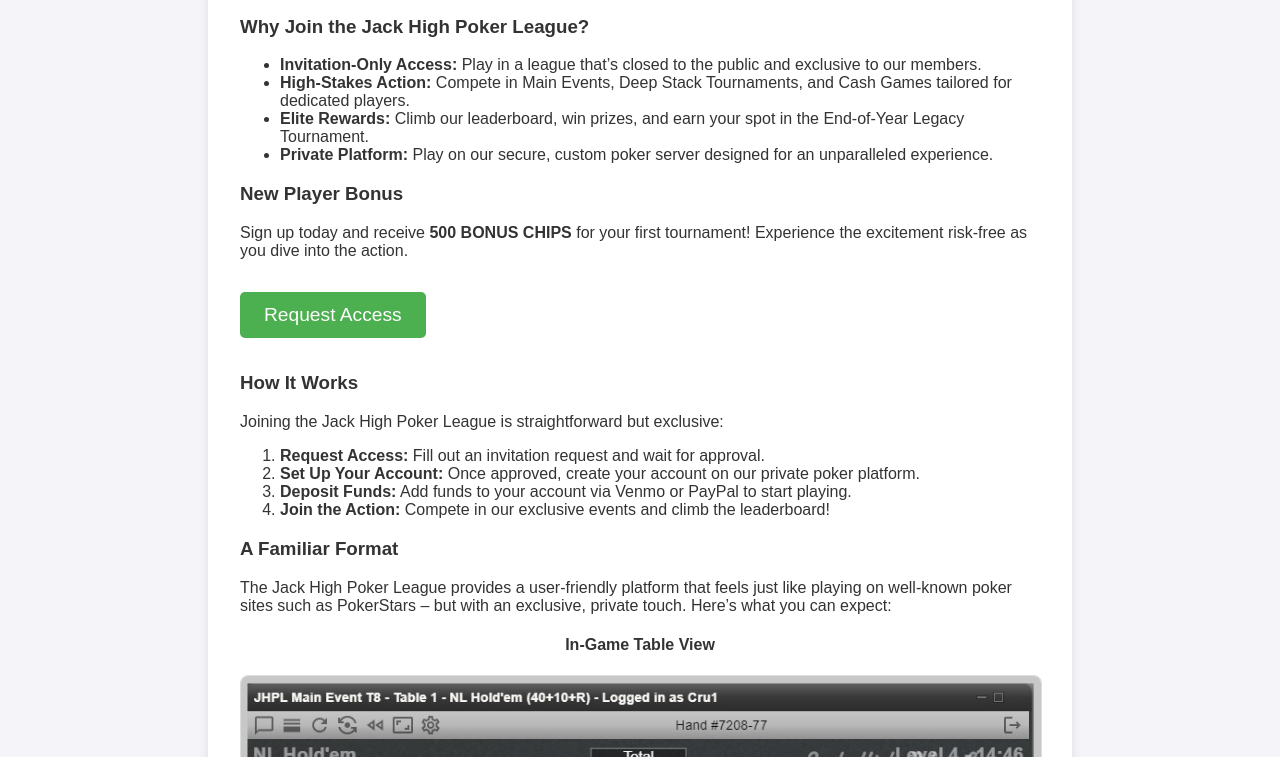
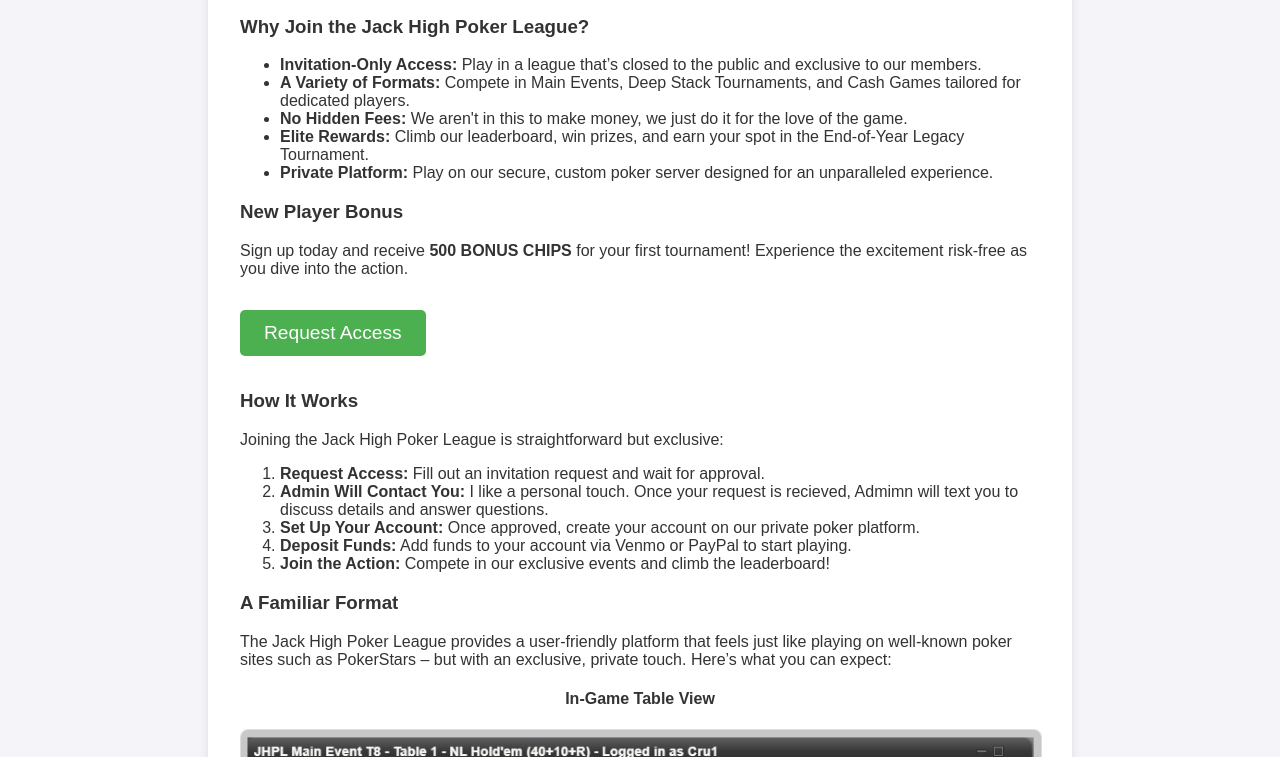
Before and after one commit to BCruey/JHPLnewplayer, a plain HTML site: page index.html in a window 1280 px wide. Shown: the part 343-1100 px from the top of the page. Drawn offline with Linux system fonts and the light colour scheme.

Commit message:
Update index.html

```diff
--- a/index.html
+++ b/index.html
@@ -19,7 +19,7 @@
             padding: 0;
         }
         header img {
-            width: 100%;
+            width: calc(100% - 4rem);
             max-width: 800px;
             margin: 0 auto;
             display: block;
@@ -81,7 +81,8 @@
     <h3>Why Join the Jack High Poker League?</h3>
     <ul>
         <li><strong>Invitation-Only Access:</strong> Play in a league that’s closed to the public and exclusive to our members.</li>
-        <li><strong>High-Stakes Action:</strong> Compete in Main Events, Deep Stack Tournaments, and Cash Games tailored for dedicated players.</li>
+        <li><strong>A Variety of Formats:</strong> Compete in Main Events, Deep Stack Tournaments, and Cash Games tailored for dedicated players.</li>
+        <li><strong>No Hidden Fees:</strong> We aren't in this to make money, we just do it for the love of the game.</li>
         <li><strong>Elite Rewards:</strong> Climb our leaderboard, win prizes, and earn your spot in the End-of-Year Legacy Tournament.</li>
         <li><strong>Private Platform:</strong> Play on our secure, custom poker server designed for an unparalleled experience.</li>
     </ul>
@@ -95,10 +96,11 @@
     <p>Joining the Jack High Poker League is straightforward but exclusive:
         <ol>
             <li><strong>Request Access:</strong> Fill out an invitation request and wait for approval.</li>
+            <li><strong>Admin Will Contact You:</strong> I like a personal touch. Once your request is recieved, Admimn will text you to discuss details and answer questions.</li>
             <li><strong>Set Up Your Account:</strong> Once approved, create your account on our private poker platform.</li>
             <li><strong>Deposit Funds:</strong> Add funds to your account via Venmo or PayPal to start playing.</li>
             <li><strong>Join the Action:</strong> Compete in our exclusive events and climb the leaderboard!</li>
-        </ol>
+          </ol>
     </p>
 
     <h3>A Familiar Format</h3>
```
